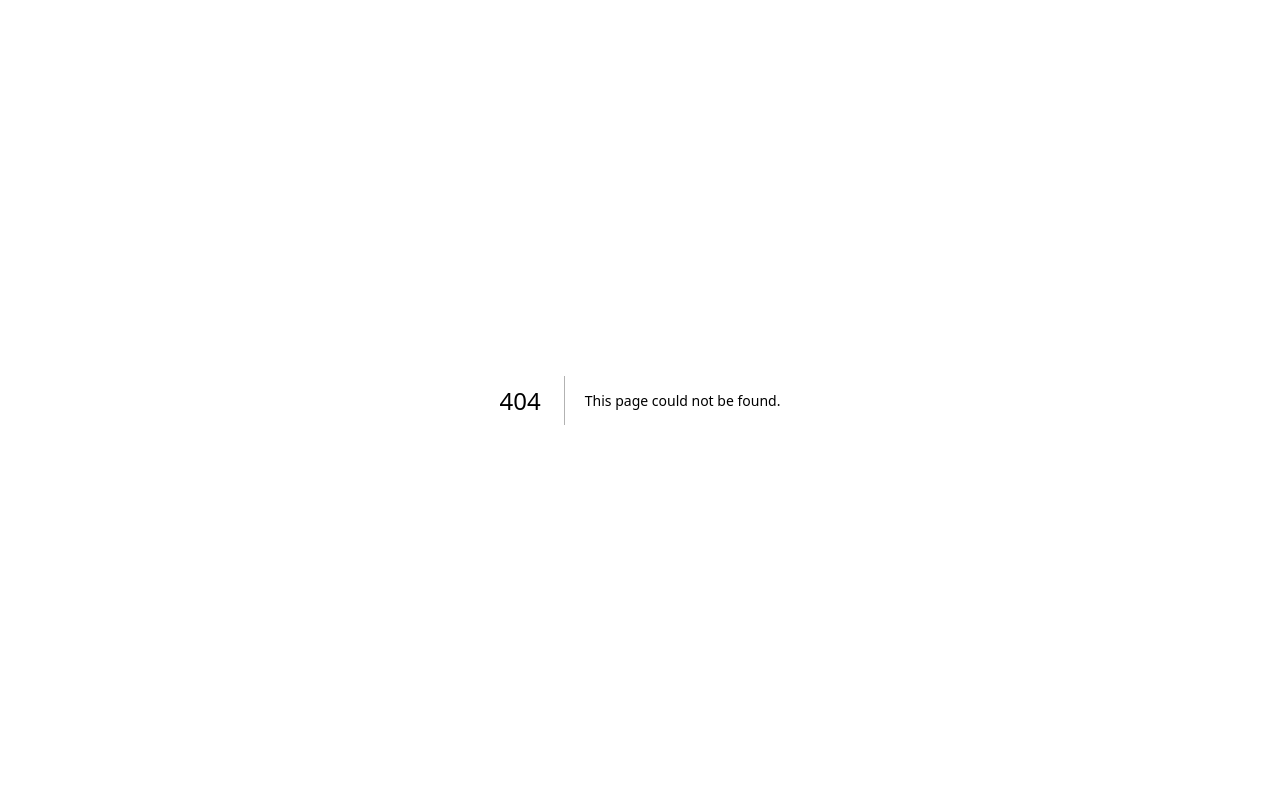
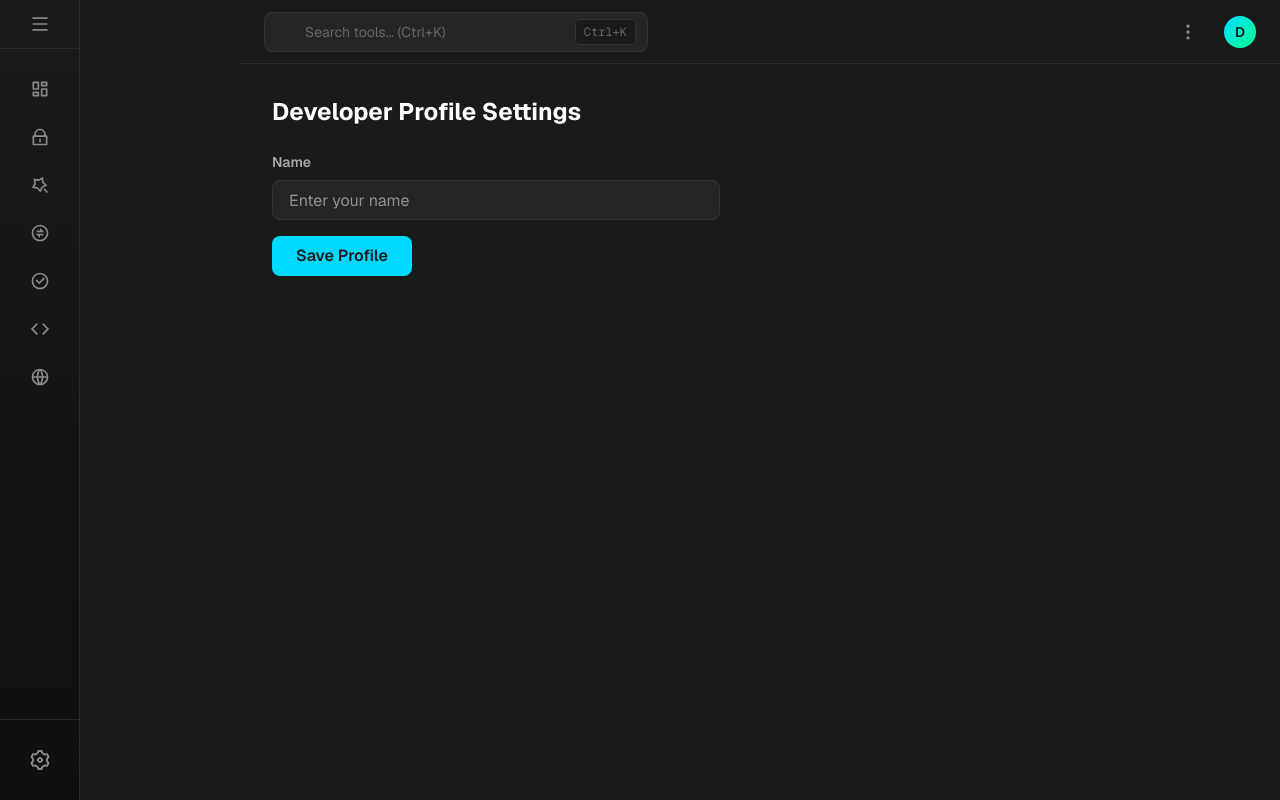
Before and after one commit to Azyphyrus/DevArsenal, a Next.js app: page /Settings in a window 1280 px wide. Before the commit this address had no page. Built offline with nearby package versions, Linux system fonts and the light colour scheme.

Commit message:
feat(user): allow users to set their username style(ui): set sidebar to close mode by default

```diff
--- a/app/Dashboard/page.tsx
+++ b/app/Dashboard/page.tsx
@@ -43,7 +43,7 @@ export default function Dashboard() {
             <div className="absolute inset-0 bg-linear-to-b from-black/20 via-black/10 to-black/20"></div>
             <div className="relative h-full flex items-center justify-between px-8">
               <div className="z-10">
-                <h1 className="text-3xl font-bold mb-2">Welcome back, Developer</h1>
+                <h1 className="text-3xl font-bold mb-2">Welcome back, {localStorage.getItem("developerName") || "Developer"}</h1>
                 <p className="text-[#aaaaaa] text-sm">Last login: Jan 1, 12:00 AM</p>
                 <div className="flex gap-4 mt-6">
                 {/*                */}
--- /dev/null
+++ b/app/Settings/page.tsx
@@ -0,0 +1,55 @@
+'use client'
+import { useState, useEffect } from "react";
+import Sidebar from "@/components/Sidebar";
+import Header from "@/components/Header";
+import { useRouter } from 'next/navigation'
+
+export default function Settings() {
+  const router = useRouter();
+  const [name, setName] = useState("");
+
+  // Load existing name from localStorage on mount
+  useEffect(() => {
+    const savedName = localStorage.getItem("developerName") || "";
+    // eslint-disable-next-line react-hooks/set-state-in-effect
+    setName(savedName);
+  }, []);
+
+  const handleSave = () => {
+    localStorage.setItem("developerName", name.trim());
+    alert("Profile saved!");
+  };
+
+  return (
+    <div className="min-h-screen bg-[#1a1a1a] text-white font-sans">
+      <Sidebar />
+      <div className="flex-1 transition-all duration-300" style={{ paddingLeft: '240px' }}>
+        <Header />
+        <main className="p-8">
+          <h1 className="text-2xl font-bold mb-6">Developer Profile Settings</h1>
+          <div className="max-w-md">
+            <label className="block mb-2 text-sm font-semibold text-[#aaaaaa]">
+              Name
+            </label>
+            <input
+              type="text"
+              value={name}
+              onChange={(e) => setName(e.target.value)}
+              placeholder="Enter your name"
+              className="w-full h-10 px-4 rounded-lg bg-[#252525] border border-[#333333] text-white focus:outline-none focus:border-[#00d9ff]"
+            />
+            <button
+              onClick={() => {
+                handleSave();
+                router.push('/Dashboard');
+              }}
+              className="mt-4 h-10 px-6 bg-[#00d9ff] text-[#1a1a1a] rounded-lg font-semibold hover:bg-[#00c4ea] transition-colors"
+            >
+              Save Profile
+            </button>
+          </div>
+        </main>
+      </div>
+    </div>
+  );
+}
--- a/components/Header.tsx
+++ b/components/Header.tsx
@@ -1,7 +1,17 @@
-import React from "react";
-import { RiMenuLine, RiMore2Fill } from "react-icons/ri";
+'use client'
+import { RiMore2Fill } from "react-icons/ri";
+import React, { useState, useEffect } from "react";
 
 const Header = () => {
+    const [developerName, setDeveloperName] = useState("");
+
+  useEffect(() => {
+    const savedName = localStorage.getItem("developerName") || "Developer";
+    // eslint-disable-next-line react-hooks/set-state-in-effect
+    setDeveloperName(savedName);
+  }, []);
+
+  const firstLetter = developerName ? developerName[0].toUpperCase() : "D";
   return (
     <header className="sticky top-0 h-16 bg-[#1a1a1a]/95 backdrop-blur-sm border-b border-[#2a2a2a] z-30 flex items-center justify-between px-6">
       <div className="flex items-center gap-4">
@@ -24,9 +34,8 @@ const Header = () => {
         </button>
         <div className="relative">
           <div className="w-8 h-8 rounded-full bg-linear-to-br from-[#00d9ff] to-[#00ff88] flex items-center justify-center cursor-pointer">
-            <span className="text-sm font-semibold text-[#1a1a1a]">D</span>
+            <span className="text-sm font-semibold text-[#1a1a1a]">{firstLetter}</span>
           </div>
-          <div className="absolute bottom-0 right-0 w-2.5 h-2.5 bg-[#00ff88] rounded-full border-2 border-[#1a1a1a]"></div>
         </div>
       </div>
     </header>
--- a/components/Sidebar.tsx
+++ b/components/Sidebar.tsx
@@ -1,5 +1,5 @@
 'use client'
-import React from "react";
+//import React from "react";
 import { useRouter } from 'next/navigation'
 import { RiDashboardLine, RiLockLine, RiMagicLine, RiExchangeLine, RiCheckboxCircleLine, RiCodeLine, RiGlobalLine, RiSettings3Line, RiMenuLine } from "react-icons/ri";
 import { useSidebar } from "@/lib/SidebarContext";
@@ -59,7 +59,9 @@ const Sidebar = () => {
 
       {/* Footer */}
       <div className={`p-4 border-t border-[#2a2a2a] flex ${isOpen ? 'justify-start' : 'justify-center'}`}>
-        <button className={`flex items-center gap-3 text-[#8a8a8a] hover:bg-[#252525] hover:text-white transition-all rounded-lg group relative ${
+        <button
+        onClick={() => router.push('/Settings')}
+        className={`flex items-center gap-3 text-[#8a8a8a] hover:bg-[#252525] hover:text-white transition-all rounded-lg group relative ${
           isOpen
             ? 'w-full px-4 py-3'
             : 'w-12 h-12 justify-center'
--- a/components/ToolCard.tsx
+++ b/components/ToolCard.tsx
@@ -16,7 +16,6 @@ const ToolCard: React.FC<ToolCardProps> = ({ icon: Icon, title, description }) =
   return (
     <div className="relative bg-[#222222] border border-[#333333] rounded-xl p-5 h-40 hover:border-[#444444] hover:shadow-xl transition-all duration-250 cursor-pointer group"
     onClick={() => router.push('/' + urlTitle)}>
-      <div className="absolute top-2 right-2 w-2 h-2 rounded-full bg-[#00ff88] shadow-[0_0_8px_rgba(0,255,136,0.6)]"></div>
       <div className="flex items-start justify-between mb-3">
         <div className="w-10 h-10 rounded-lg bg-linear-to-br from-blue-500 to-blue-600 flex items-center justify-center">
           <Icon className="text-xl text-white" />
--- a/lib/SidebarContext.tsx
+++ b/lib/SidebarContext.tsx
@@ -7,7 +7,7 @@ const SidebarContext = createContext<{
 }>({ isOpen: true, toggle: () => {} });
 
 export const SidebarProvider = ({ children }: { children: React.ReactNode }) => {
-  const [isOpen, setIsOpen] = useState(true);
+  const [isOpen, setIsOpen] = useState(false);
   return (
     <SidebarContext.Provider value={{ isOpen, toggle: () => setIsOpen(!isOpen) }}>
       {children}
```
